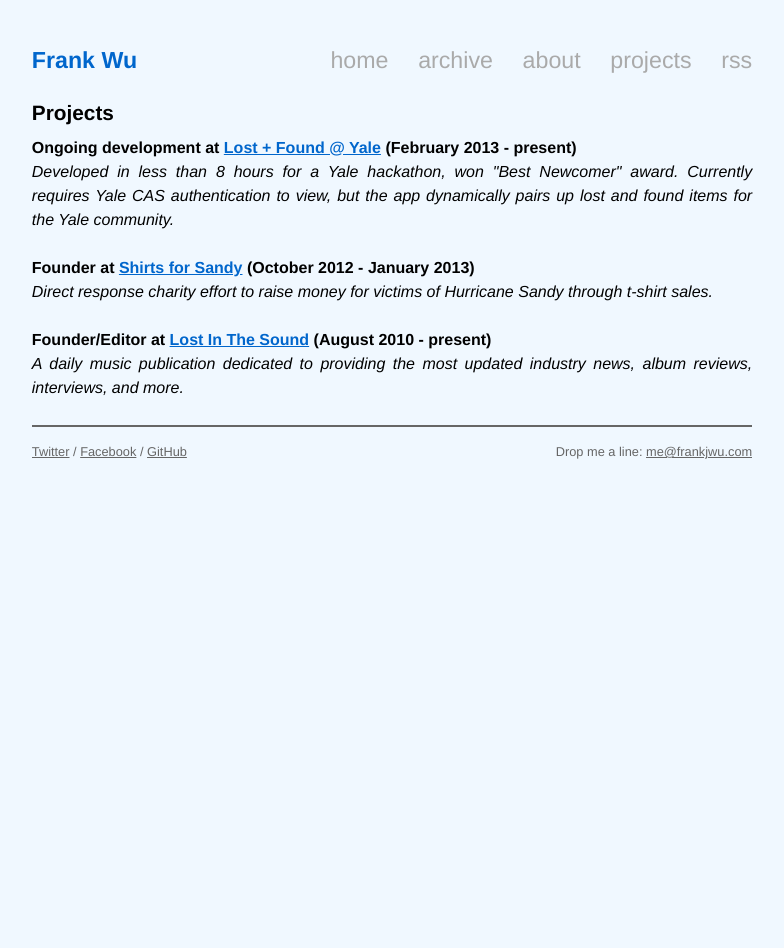
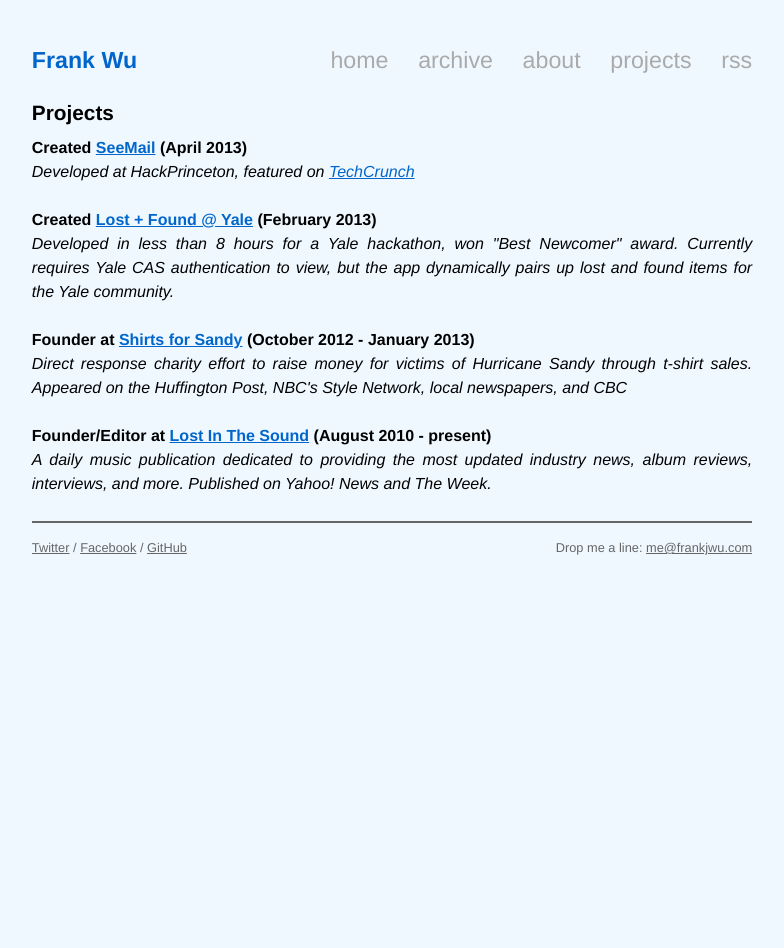
Before and after one commit to frankjwu/frankjwu.github.com, a Jekyll site: the page built from projects.html, in a window 1280 px wide. Shown: the whole page, without its empty margins (248-1032 px from the left). Built offline with Jekyll 4.4.1, drawn with Linux system fonts in a browser that asks for light colours; Markdown is read by kramdown in place of the engine named in the settings.

Commit message:
Update to projects

```diff
--- a/projects.html
+++ b/projects.html
@@ -5,11 +5,14 @@ permalink: /projects/index.html
 ---
 
 <div class="title">Projects</div>
-<h4>Ongoing development at <a href="http://lostfoundyale.herokuapp.com">Lost + Found @ Yale</a> (February 2013 - present)</h4>
+<h4>Created <a href="http://www.seemail.me">SeeMail</a> (April 2013)</h4>
+<em>Developed at HackPrinceton, featured on <a href="http://techcrunch.com/2013/04/07/students-tackle-road-trips-online-distraction-and-more-at-hackprinceton/">TechCrunch</a></em><br /><br />
+
+<h4>Created <a href="http://lostfoundyale.herokuapp.com">Lost + Found @ Yale</a> (February 2013)</h4>
 <em>Developed in less than 8 hours for a Yale hackathon, won "Best Newcomer" award. Currently requires Yale CAS authentication to view, but the app dynamically pairs up lost and found items for the Yale community.</em><br /><br />
 
 <h4>Founder at <a href="http://www.shirtsforsandy.com">Shirts for Sandy</a> (October 2012 - January 2013)</h4>
-<em>Direct response charity effort to raise money for victims of Hurricane Sandy through t-shirt sales.</em><br /><br />
+<em>Direct response charity effort to raise money for victims of Hurricane Sandy through t-shirt sales. Appeared on the Huffington Post, NBC's Style Network, local newspapers, and CBC</em><br /><br />
 
 <h4>Founder/Editor at <a href="http://lostinthesound.com">Lost In The Sound</a> (August 2010 - present)</h4>
-<em>A daily music publication dedicated to providing the most updated industry news, album reviews, interviews, and more.</em>
+<em>A daily music publication dedicated to providing the most updated industry news, album reviews, interviews, and more. Published on Yahoo! News and The Week.</em>
```
